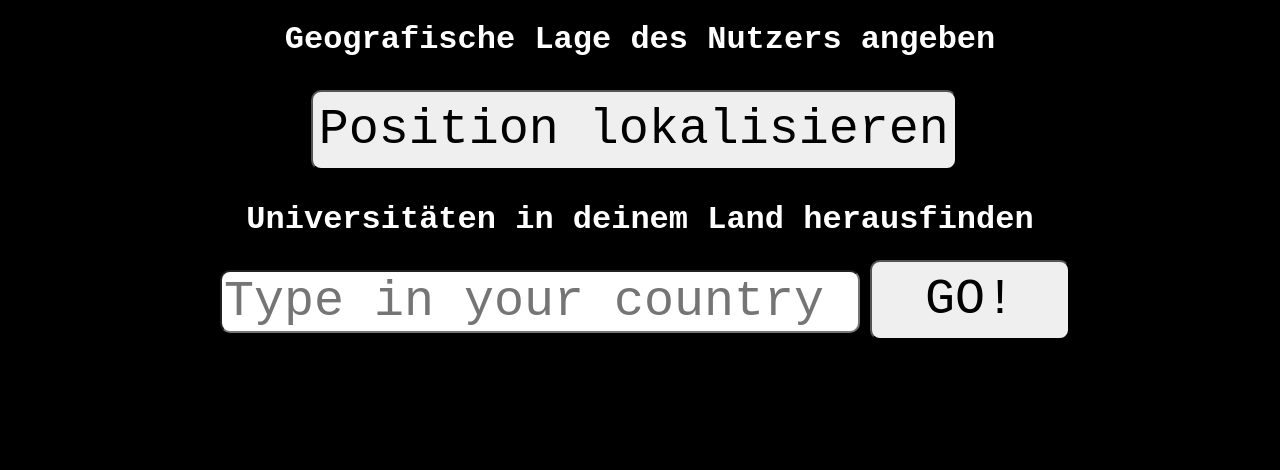
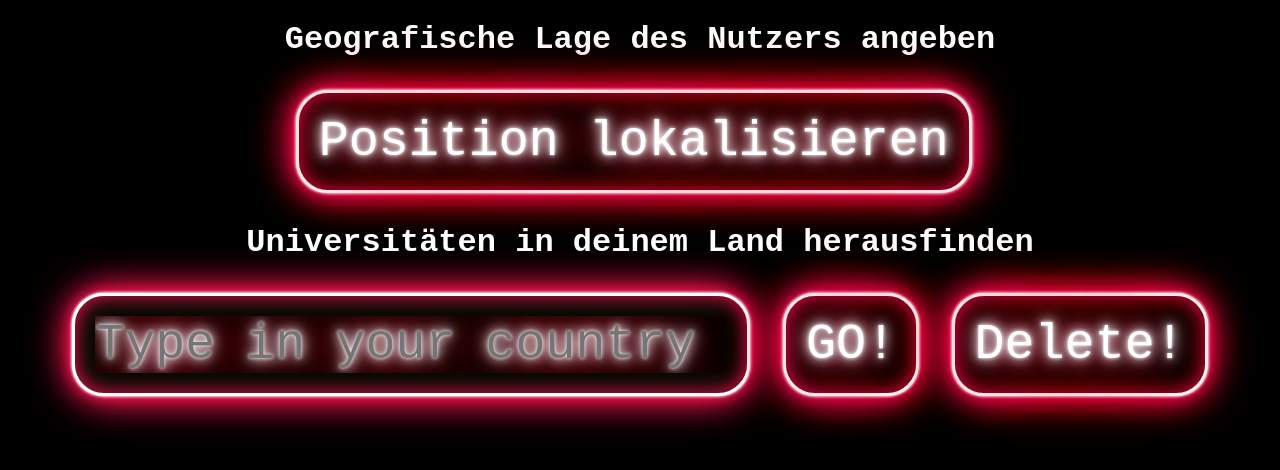
Before and after one commit to businesswebsites/fetching_apis, a plain HTML site: page index.html in a window 1280 px wide. Drawn offline with Linux system fonts and the light colour scheme.

Commit message:
Second Commit
Design
Delete Button

```diff
--- a/code.js
+++ b/code.js
@@ -38,3 +38,7 @@ function fetchAPI(){
         })
     .catch(err => console.log("Request failed", err));
 }
+
+function del_val(){
+    universities.innerHTML = "";
+}
--- a/index.html
+++ b/index.html
@@ -13,7 +13,7 @@
         <h1>Geografische Lage des Nutzers angeben</h1>
     </div>
     <div id="btn">
-        <button id="posi" onclick="getLocation()">Position lokalisieren</button>
+        <button class="neonText" id="posi" onclick="getLocation()">Position lokalisieren</button>
         <div id="user_stats">
 
         </div>
@@ -21,8 +21,9 @@
 
     <h1>Universitäten in deinem Land herausfinden</h1>
     <div id="root">
-        <input placeholder="Type in your country" type="text" name="" id="country">
-        <button id="uni" onclick="fetchAPI()" >GO!</button>
+        <input class="neonText" placeholder="Type in your country" type="text" name="" id="country">
+        <button class="neonText" id="uni" onclick="fetchAPI()" >GO!</button>
+        <button class="neonText" onclick="del_val()" id="uni">Delete!</button>
     </div>
     <div id="universities">
 
--- a/style.css
+++ b/style.css
@@ -9,19 +9,40 @@ h1{
 }
 #uni{
     font-size: 50px;
-    width: 200px;
-    height: 80px;
-    padding: 2px;
     border-radius: 10px;
     font-family: 'Courier New', Courier, monospace;
+    margin: 10px;
+    background-color: #010a01;
+    animation: pulsate 1.5s infinite alternate;
+    border: 0.2rem solid #fff;
+    border-radius: 2rem;
+    padding: 0.4em;
+    box-shadow: 0 0 .2rem #fff,
+                0 0 .2rem #fff,
+                0 0 2rem #fe1352,
+                0 0 0.8rem #fe1352,
+                0 0 2.8rem #fe1352,
+                inset 0 0 1.3rem #fe1352;
 }
 
 #posi{
     font-size: 50px;
-    height: 80px;
     border-radius: 10px;
     font-family: 'Courier New', Courier, monospace;
     margin: 10px;
+
+    background-color: #010a01;
+    color: white;
+    animation: pulsate 1.5s infinite alternate;
+    border: 0.2rem solid #fff;
+    border-radius: 2rem;
+    padding: 0.4em;
+    box-shadow: 0 0 .2rem #fff,
+                0 0 .2rem #fff,
+                0 0 2rem #fe1352,
+                0 0 0.8rem #fe1352,
+                0 0 2.8rem #fe1352,
+                inset 0 0 1.3rem #fe1352;
 }
 
 #btn{
@@ -40,11 +61,24 @@ input{
     font-size: 50px;
     border-radius: 10px;
     font-family: 'Courier New', Courier, monospace;
+    background-color: #010a01;
+    color: white;
+    animation: pulsate 1.5s infinite alternate;
+    border: 0.2rem solid #fff;
+    border-radius: 2rem;
+    padding: 0.4em;
+    box-shadow: 0 0 .2rem #fff,
+                0 0 .2rem #fff,
+                0 0 2rem #fe1352,
+                0 0 0.8rem #fe1352,
+                0 0 2.8rem #fe1352,
+                inset 0 0 1.3rem #fe1352;
 }
 
 #root{
     display: flex;
     justify-content: center;
+    gap: 1%;
 }
 
 #universities{
@@ -53,3 +87,51 @@ input{
     font-family: 'Courier New', Courier, monospace;
     font-size: 30px;
 }
+
+.neonText {
+    color: #fff;
+    text-shadow:
+      0 0 7px #fff,
+      0 0 10px #fff,
+      0 0 21px #fff,
+      0 0 42px #fe1352,
+      0 0 82px #fe1352,
+      0 0 92px #fe1352,
+      0 0 102px #fe1352,
+      0 0 151px #fe1352;
+  }
+
+
+@keyframes pulsate{
+
+    100% {
+
+        text-shadow:
+        0 0 4px #fff,
+        0 0 11px #fff,
+        0 0 19px #fff,
+        0 0 40px #fe1352,
+        0 0 80px #fe1352,
+        0 0 90px #fe1352,
+        0 0 100px #fe1352,
+        0 0 150px #fe1352;
+
+    }
+
+    0% {
+
+      text-shadow:
+      0 0 2px #fff,
+      0 0 4px #fff,
+      0 0 6px #fff,
+      0 0 10px #fe1352,
+      0 0 45px #fe1352,
+      0 0 55px #fe1352,
+      0 0 70px #fe1352,
+      0 0 80px #fe1352;
+    }
+
+}
+button:hover{
+    cursor: pointer;
+}
```
